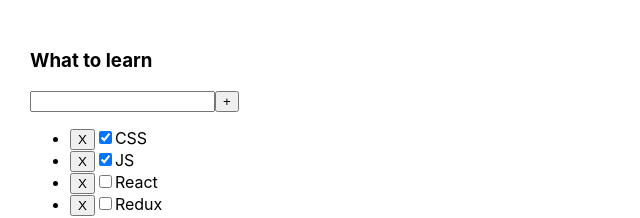
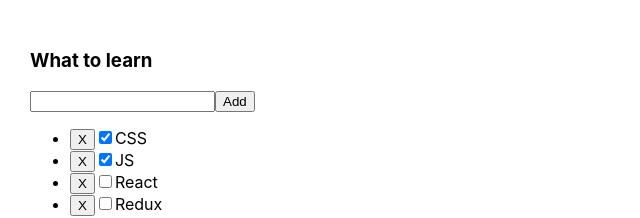
Before and after one commit to IgorYudintsev/todo-list, a React (Create React App) app: page / in a window 1280 px wide. Shown: the top 218 px of the page, without its empty margins (0-640 px from the left). Built offline with nearby package versions, Linux system fonts and the light colour scheme.

Commit message:
git clone -m '29.06.2020- add-new-tasks'

```diff
--- a/package.json
+++ b/package.json
@@ -10,10 +10,12 @@
     "@types/node": "^12.0.0",
     "@types/react": "^16.9.0",
     "@types/react-dom": "^16.9.0",
+    "@types/uuid": "^8.0.0",
     "react": "^16.13.1",
     "react-dom": "^16.13.1",
     "react-scripts": "3.4.1",
-    "typescript": "~3.7.2"
+    "typescript": "~3.7.2",
+    "uuid": "^8.2.0"
   },
   "scripts": {
     "start": "react-scripts start",
--- a/src/App.tsx
+++ b/src/App.tsx
@@ -1,17 +1,23 @@
 import React, {useState} from 'react';
 import './App.css';
 import {TaskType, Todolist} from "./Todolist";
+import {v1} from "uuid";
 
 function App() {
 
     let [tasks, setTasks] = useState([
-        {id: 1, title: 'CSS', isDone: true},
-        {id: 2, title: 'JS', isDone: true},
-        {id: 3, title: 'React', isDone: false},
-        {id: 4, title: 'Redux', isDone: false}
+        {id: v1(), title: 'CSS', isDone: true},
+        {id: v1(), title: 'JS', isDone: true},
+        {id: v1(), title: 'React', isDone: false},
+        {id: v1(), title: 'Redux', isDone: false}
     ])
 
-    function resultTasks(id: number) {
+    function addTask(title:string){
+        let newTask= {id: v1(), title:title, isDone: false};
+        setTasks([newTask, ...tasks])
+    }
+
+    function resultTasks(id: string) {
         tasks = tasks.filter(f => f.id !== id);
         setTasks(tasks);
     }
@@ -37,6 +43,7 @@ function App() {
                 tasks={tasksForTodolist}
                 resultTasks={resultTasks}
                 changeFilter={ changeFilter}
+                addTask={addTask}
             />
         </div>
     );
--- a/src/Todolist.tsx
+++ b/src/Todolist.tsx
@@ -1,8 +1,8 @@
-import React from "react";
-import {log} from "util";
+import React, {ChangeEvent, KeyboardEvent, useState} from "react";
+
 
 export type TaskType = {
-    id: number,
+    id: string,
     title: string,
     isDone: boolean,
 }
@@ -10,35 +10,66 @@ export type TaskType = {
 type PropsType = {
     title: string,
     tasks: TaskType[],
-    resultTasks:(id:number)=>void;
-    changeFilter:(value:string)=>void;
+    resultTasks: (id: string) => void;
+    changeFilter: (value: string) => void;
+    addTask: (title: string) => void;
 }
 
+export function Todolist(props: PropsType) {
+    let [title, setTitle] = useState('');
 
-export function Todolist(props: PropsType) {
-      return (
+    const onNewTitleChangeHandler = (value: ChangeEvent<HTMLInputElement>) => {
+        setTitle(value.currentTarget.value)
+    }
+    const onKeyPressHandler = (event: KeyboardEvent<HTMLInputElement>) => {
+        if (event.charCode === 13) {
+            props.addTask(title);
+            setTitle('');
+        }
+    }
+    const addTask = () => {
+        props.addTask(title)
+        setTitle(' ')
+    }
+    const onAllClickHandler = () => {
+        props.changeFilter('all')
+    }
+    const onActiveClickHandler = () => {
+        props.changeFilter('active')
+    }
+    const onCompletedClickHandler = () => {
+        props.changeFilter('completed')
+    }
+
+    return (
         <div>
             <div><h3>{props.title}</h3></div>
             <div>
-                <input/>
-                <button>+</button>
+                <input value={title}
+                       onChange={onNewTitleChangeHandler}
+                       onKeyPress={onKeyPressHandler}
+                />
+                <button onClick={addTask}>Add</button>
             </div>
             <ul>
                 {
-                    props.tasks.map((element) =>
-                        <li key={element.id}>
-                            {/*<button onClick={()=>console.log(element.id)}>X</button>*/}
-                            <button onClick={()=>props.resultTasks(element.id)}>X</button>
-                            <input type="checkbox"
-                                   checked={element.isDone}/>
+                    props.tasks.map((element) => {
+                        const onRemoveHandler = () => {
+                            props.resultTasks(element.id)
+                        }
+                        return <li key={element.id}>
+                            <button onClick={onRemoveHandler}>X</button>
+                            <input type="checkbox" checked={element.isDone}/>
                             <span>{element.title}</span>
-                        </li>)
+                        </li>
+                    })
                 }
             </ul>
+
             <div>
-                <button onClick={()=>props. changeFilter('all')} >All</button>
-                <button onClick={()=>props. changeFilter('active')}>Active</button>
-                <button onClick={()=>props.changeFilter('completed')}>Completed</button>
+                <button onClick={onAllClickHandler}>All</button>
+                <button onClick={onActiveClickHandler}>Active</button>
+                <button onClick={onCompletedClickHandler}>Completed</button>
             </div>
         </div>
     )
```
Also changed, not shown: 1 other file (tests, documents, lock files or other folders).
